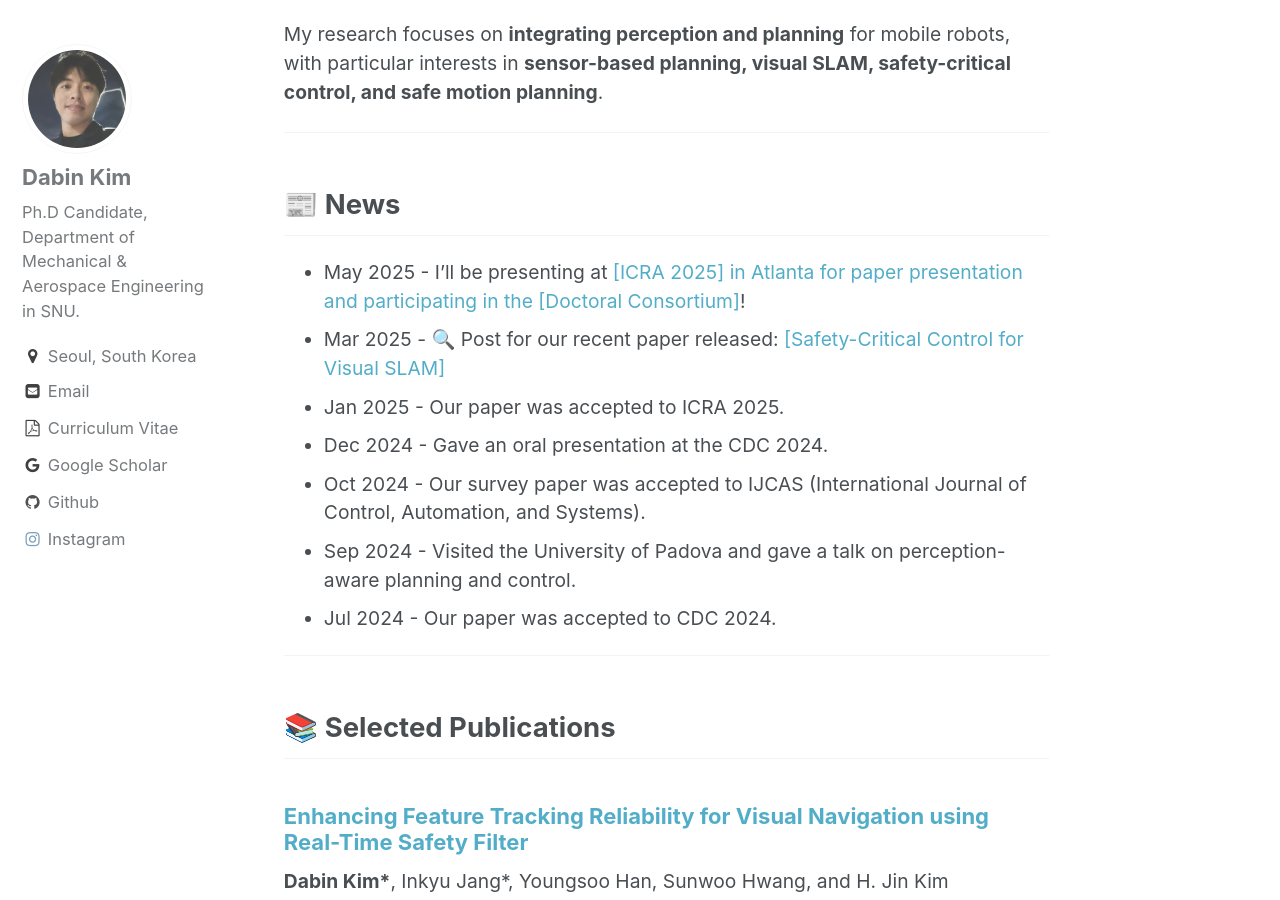
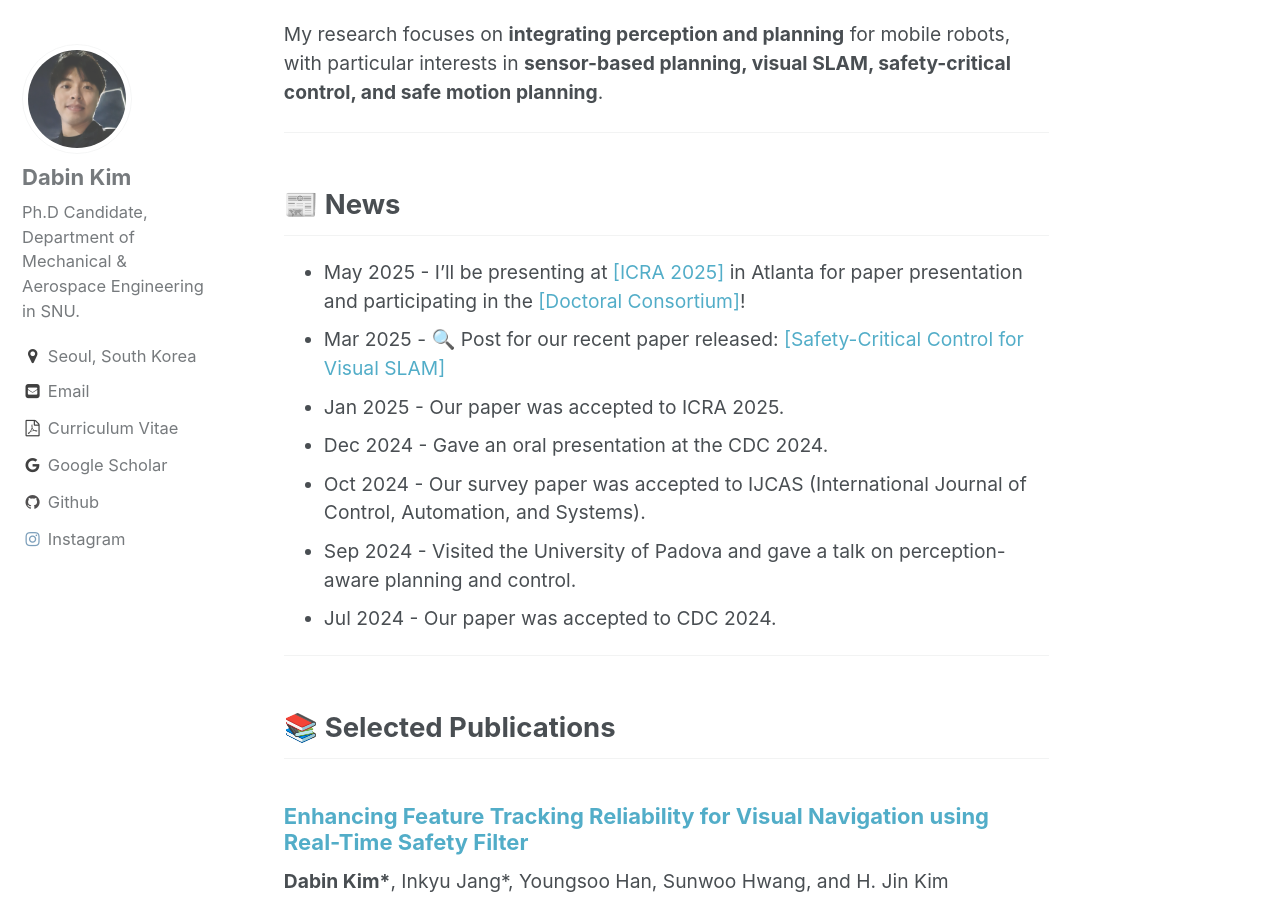
Before and after one commit to dabinkim-LGOM/dabinkim-LGOM.github.io, a Jekyll site: the page built from index.md, in a window 1280 px wide and 900 px high, scrolled down 647 px. Built offline with Jekyll 4.4.1, drawn with Linux system fonts in a browser that asks for light colours.

```diff
--- a/index.md
+++ b/index.md
@@ -38,7 +38,7 @@ My research focuses on **integrating perception and planning** for mobile robots
 ---
 <!-- NEWS -->
 ## 📰 News
-- May 2025 - I’ll be presenting at <a href="https://2025.ieee-icra.org/" target="_blank">[ICRA 2025] in Atlanta for paper presentation and participating in the <a href="https://2025.ieee-icra.org/event/icra-2025-doctoral-consortium/" target="_blank">[Doctoral Consortium]</a>!
+- May 2025 - I’ll be presenting at <a href="https://2025.ieee-icra.org/" target="_blank">[ICRA 2025]</a> in Atlanta for paper presentation and participating in the <a href="https://2025.ieee-icra.org/event/icra-2025-doctoral-consortium/" target="_blank">[Doctoral Consortium]</a>!
 - Mar 2025 - 🔍 Post for our recent paper released: <a href="https://dabinkim-lgom.github.io/pub/Enhancing-Feature-Tracking-Reliability-for-Visual-Navigation-using-Real-Time-Safety-Filter/" target="_blank">[Safety-Critical Control for Visual SLAM]</a>
 - Jan 2025 - Our paper was accepted to ICRA 2025.
 - Dec 2024 - Gave an oral presentation at the CDC 2024.
```
